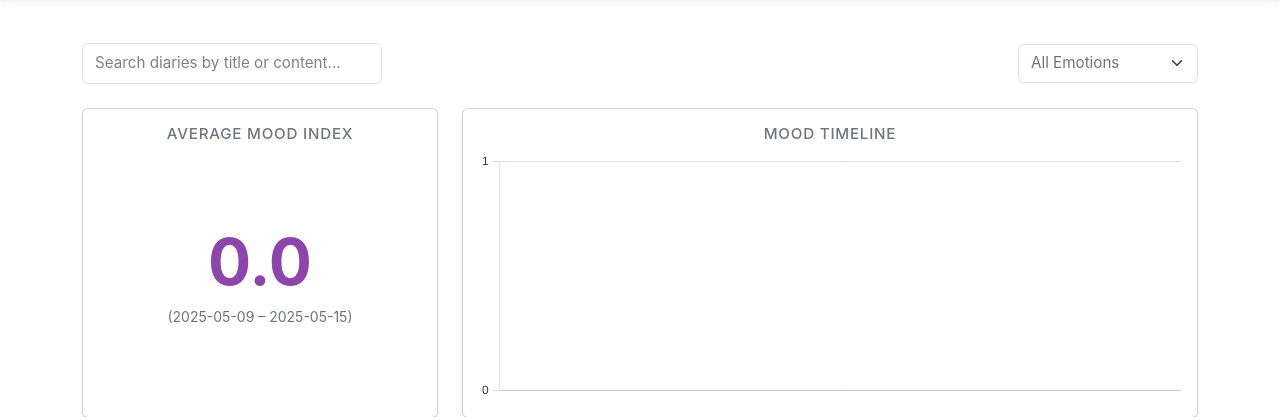
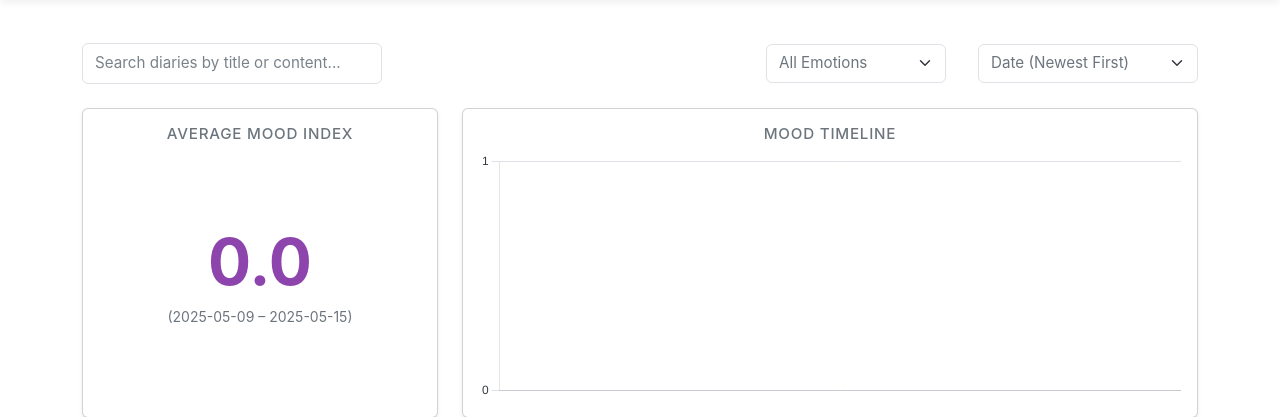
Before and after one commit to Mallicyberdev/CITS5505-GroupProject-2025, a Flask app: page /home in a window 1280 px wide. Shown: the part 75-492 px from the top of the page. Run offline with Flask 3, Linux system fonts and the light colour scheme; the visitor is signed in with stand-in values (Sample User, id 1); data that the repository does not hold is empty; some libraries are stand-ins or nearby versions.

Commit message:
Add sorting functionality for diaries on the dashboard

```diff
--- a/app/main/routes.py
+++ b/app/main/routes.py
@@ -16,26 +16,60 @@ def index():
 @bp.route("/home")
 @login_required
 def home():
-    # 1. Get the emotion_tag from the query parameters
-    emotion_tag = request.args.get(
-        "emotion_tag", None
-    )  # Get 'emotion_tag', default to None if not present
+    # 1. Get filter and sort parameters from the query string
+    emotion_tag = request.args.get("emotion_tag", None)
+    sort_by_param = request.args.get("sort_by", "created_desc")  # Default sort
+    search_query = request.args.get("search", None)  # For server-side search
 
     # Base query for the current user's diaries
     query = DiaryEntry.query.filter_by(owner_id=current_user.id)
 
-    # 2. If emotion_tag is provided, add a filter to the query
+    # 2. Apply emotion filter if provided
     if emotion_tag:
         query = query.filter(DiaryEntry.dominant_emotion_label == emotion_tag)
 
-    # Order the results and execute the query
-    diaries = query.order_by(DiaryEntry.created_at.desc()).all()
+    # 3. Apply search filter if provided (for server-side search)
+    if search_query:
+        # Basic search on title and content.
+        # For more advanced search, consider Flask-WhooshAlchemy or similar.
+        search_term = f"%{search_query}%"
+        query = query.filter(
+            (DiaryEntry.title.ilike(search_term))
+            | (DiaryEntry.content.ilike(search_term))
+        )
 
-    # 3. Pass the emotion_tag to the template
+    # 4. Apply sorting based on sort_by_param
+    if sort_by_param == "created_asc":
+        query = query.order_by(DiaryEntry.created_at.asc())
+    elif sort_by_param == "title_asc":
+        query = query.order_by(DiaryEntry.title.asc())
+    elif sort_by_param == "title_desc":
+        query = query.order_by(DiaryEntry.title.desc())
+    elif sort_by_param == "mood_asc":
+        # Assuming dominant_emotion_score is a field you can sort by directly
+        # Handle cases where it might be None if necessary, e.g., using nullsfirst() or nullslast()
+        query = query.order_by(DiaryEntry.dominant_emotion_score.asc().nullslast())
+    elif sort_by_param == "mood_desc":
+        query = query.order_by(DiaryEntry.dominant_emotion_score.desc().nullsfirst())
+    else:  # Default sort (created_desc)
+        query = query.order_by(DiaryEntry.created_at.desc())
+        sort_by_param = "created_desc"  # Ensure default is reflected in template
+
+    # Get page number for pagination (if you implement it)
+    # page = request.args.get('page', 1, type=int)
+    # diaries_paginated = query.paginate(page=page, per_page=9) # Example: 9 diaries per page
+    # diaries = diaries_paginated.items
+
+    # For now, without pagination, just get all matching diaries
+    diaries = query.all()
+
     return render_template(
         "dashboard/home.html",
         diaries=diaries,
-        current_emotion_filter=emotion_tag,  # Pass the current filter to the template
+        # diaries_paginated=diaries_paginated, # If using pagination
+        current_emotion_filter=emotion_tag,
+        current_sort_by=sort_by_param,  # Pass the current sort option
+        # current_search_query=search_query # If using server-side search
     )
 
 
--- a/app/templates/dashboard/home.html
+++ b/app/templates/dashboard/home.html
@@ -34,6 +34,27 @@
                     <option value="disgust" {% if current_emotion_filter == 'disgust' %}selected{% endif %}>Disgust
                     </option>
                     {# Add more emotions as needed #}
+                </select>
+            </div>
+            <div class="col-md-auto">
+                <label for="sortDiaries" class="visually-hidden">Sort Diaries</label>
+                <select id="sortDiaries" class="form-select form-select-lg">
+                    <option value="created_desc" {% if current_sort_by == 'created_desc' %}selected{% endif %}>Date
+                        (Newest First)
+                    </option>
+                    <option value="created_asc" {% if current_sort_by == 'created_asc' %}selected{% endif %}>Date
+                        (Oldest First)
+                    </option>
+                    <option value="title_asc" {% if current_sort_by == 'title_asc' %}selected{% endif %}>Title (A-Z)
+                    </option>
+                    <option value="title_desc" {% if current_sort_by == 'title_desc' %}selected{% endif %}>Title (Z-A)
+                    </option>
+                    <option value="mood_asc" {% if current_sort_by == 'mood_asc' %}selected{% endif %}>Mood Score
+                        (Lowest First)
+                    </option>
+                    <option value="mood_desc" {% if current_sort_by == 'mood_desc' %}selected{% endif %}>Mood Score
+                        (Highest First)
+                    </option>
                 </select>
             </div>
         </div>
@@ -196,6 +217,7 @@
 
         document.addEventListener('DOMContentLoaded', () => {
             const searchInputElement = document.getElementById("searchInput");
+
             if (searchInputElement) {
                 searchInputElement.addEventListener("input", filterDiariesBySearch);
             }
@@ -205,17 +227,35 @@
                 emotionFilterSelectElement.addEventListener("change", function () {
                     const selectedEmotion = this.value;
                     const currentUrl = new URL(window.location.href);
-
                     if (selectedEmotion) {
                         currentUrl.searchParams.set("emotion_tag", selectedEmotion);
                     } else {
-                        // If "All Emotions" is selected, remove the filter parameter
                         currentUrl.searchParams.delete("emotion_tag");
                     }
-                    // Redirect to the new URL with or without the emotion_tag parameter
+                    // Reset page to 1 when filter changes
+                    currentUrl.searchParams.delete("page");
                     window.location.href = currentUrl.toString();
                 });
             }
+
+            // START: JavaScript for Sort By Dropdown
+            const sortDiariesSelectElement = document.getElementById("sortDiaries");
+            if (sortDiariesSelectElement) {
+                sortDiariesSelectElement.addEventListener("change", function () {
+                    const selectedSort = this.value;
+                    const currentUrl = new URL(window.location.href);
+                    if (selectedSort) {
+                        currentUrl.searchParams.set("sort_by", selectedSort);
+                    } else {
+                        // Default sort if nothing selected (though one should always be)
+                        currentUrl.searchParams.delete("sort_by");
+                    }
+                    // Reset page to 1 when sort changes
+                    currentUrl.searchParams.delete("page");
+                    window.location.href = currentUrl.toString();
+                });
+            }
+            // END: JavaScript for Sort By Dropdown
 
             // Initialize Charts
             initializeDashboardCharts();
```
